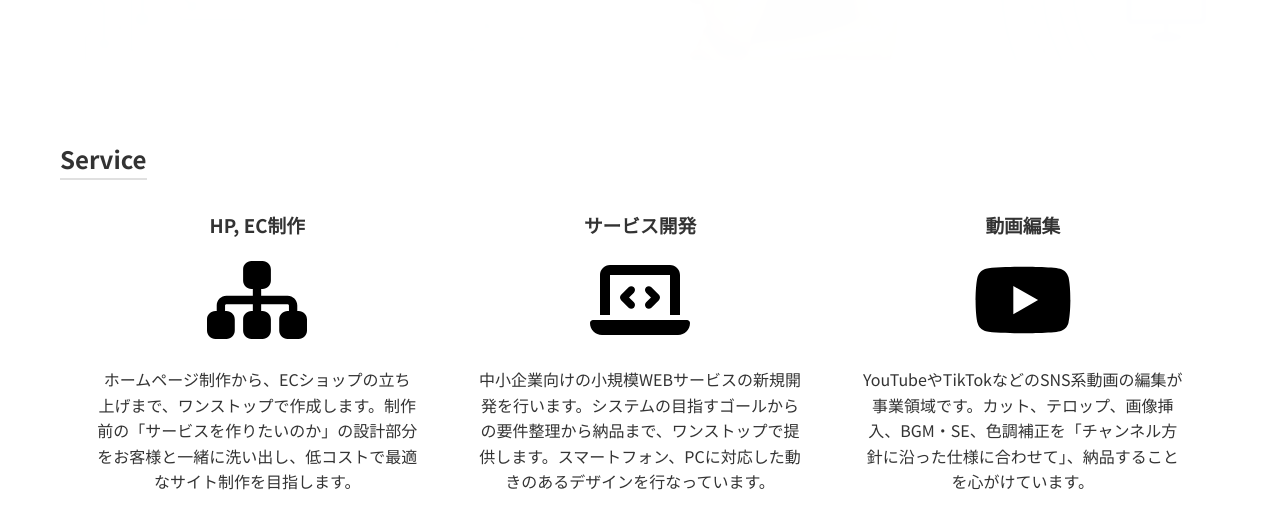
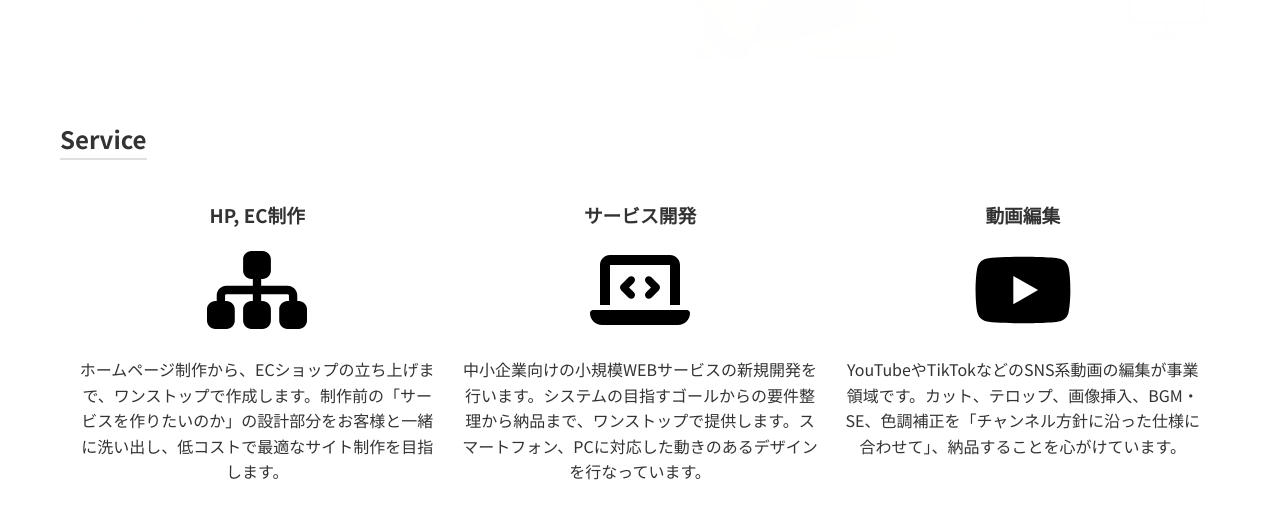
Before and after one commit to worldwideweb13/cssGridLesson, a plain HTML site: page Sample/sample.html in a window 1280 px wide. Shown: the part 540-1062 px from the top of the page. Drawn offline with Linux system fonts and the light colour scheme; no server answers.

Commit message:
見本微修正

```diff
--- a/Sample/sample.css
+++ b/Sample/sample.css
@@ -19,13 +19,14 @@ body {
   grid-template-areas: /* 各セクションをグリッドエリアで定義 */
     "header"
     "main-visual"
-    "main"
+    "main-content"
     "footer";
   grid-template-columns: 1fr; /* 1列のグリッド */
   grid-template-rows: auto auto 1fr auto; /* 各行のサイズを自動調整 */
   row-gap: 60px; /* 行間のギャップ */
   max-width: 1200px; /* 最大幅を設定し、レスポンシブ対応 */
-  margin: 60px auto 0 auto; /* ヘッダーの高さを考慮してマージンを調整 */
+  /* ヘッダーの高さを考慮してマージンを調整 */
+  margin: 60px auto 0 auto;
 }
 
 /* ヘッダーのスタイル */
@@ -154,17 +155,17 @@ body {
 
 /* メインコンテンツのスタイル */
 .main-content {
-  grid-area: main; /* グリッドエリアを指定 */
-  padding: 20px; /* 内側の余白を指定 */
+  grid-area: main-content; /* グリッドエリアを指定 */
+  padding: 0 20px; /* 内側の左右余白を指定 */
 }
 
 .main-content section {
-  margin-bottom: 20px; /* セクション間の余白 */
+  margin-bottom: 40px; /* セクション間の余白 */
 }
 
 .main-content h2 {
   color: #333; /* テキストの色を指定 */
-  margin-bottom: 10px; /* 下部の余白を指定 */
+  margin-bottom: 40px; /* 下部の余白を指定 */
   border-bottom: 2px solid #e0e0e0; /* 下線を引く */
   display: inline-block; /* インラインブロックで配置 */
 }
@@ -180,7 +181,6 @@ body {
 .service-card {
   background-color: #fff; /* 背景色を白に設定 */
   border-radius: 8px; /* 角を丸くする */
-  padding: 20px; /* 内側の余白を指定 */
   flex: 1 1 calc(33% - 20px); /* フレックスアイテムのサイズを指定 */
   max-width: calc(33% - 20px); /* 最大幅を指定 */
   text-align: center; /* テキストを中央揃え */
--- a/index.css
+++ b/index.css
@@ -101,7 +101,7 @@ body {
   color: #555; /* ホバー時の色を指定 */
 }
 
-/* メインビジュアルのスタイル */
+/* メインビジュアル */
 .main-visual {
   grid-area: main-visual; /* グリッドエリアを指定 */
   width: 100%; /* 幅を100%に設定 */
```
